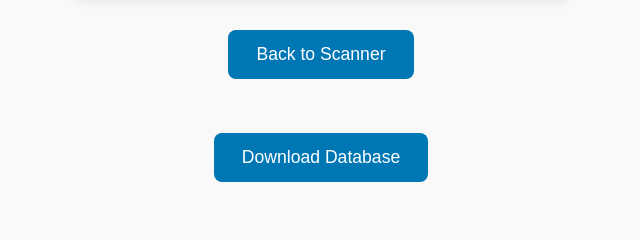
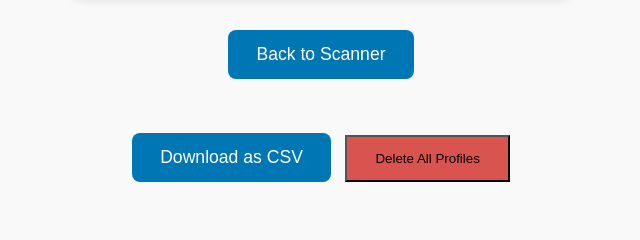
Before and after one commit to mourishantony/scanqr, a Flask app: page /profiles in a window 1280 px wide. Shown: the part 110-350 px from the top of the page, without its empty margins (319-959 px from the left). Run offline with Flask 3, Linux system fonts and the light colour scheme.

Commit message:
Updated all the bugs

```diff
--- a/app.py
+++ b/app.py
@@ -1,20 +1,31 @@
-from flask import Flask, render_template, request, redirect, url_for, send_file
+from flask import Response
+import csv
+from flask import Flask, render_template, request, redirect, url_for, Response, jsonify
 import os
 from flask_sqlalchemy import SQLAlchemy
+import csv
 
 app = Flask(__name__)
 app.config['SQLALCHEMY_DATABASE_URI'] = 'sqlite:///profiles.db'
 db = SQLAlchemy(app)
-@app.route('/download_db')
-def download_db():
-    db_path = os.environ.get('DATABASE_URL', None)
-    if db_path and db_path.startswith('sqlite:///'):
-        db_file = db_path.replace('sqlite:///', '')
-    else:
-        db_file = 'profiles.db'
-    if os.path.exists(db_file):
-        return send_file(db_file, as_attachment=True)
-    return 'Database file not found.', 404
+
+@app.route('/download_csv')
+def download_csv():
+    profiles = Profile.query.all()
+    def generate():
+        data = [['Name', 'Profile Link']]
+        for p in profiles:
+            data.append([p.name, p.link])
+        output = []
+        for row in data:
+            output.append(','.join('"{}"'.format(str(cell).replace('"', '""')) for cell in row))
+        return '\r\n'.join(output)
+    csv_data = generate()
+    return Response(
+        csv_data,
+        mimetype='text/csv',
+        headers={"Content-Disposition": "attachment;filename=profiles.csv"}
+    )
 
 class Profile(db.Model):
     id = db.Column(db.Integer, primary_key=True)
@@ -42,6 +53,16 @@ def add_profile():
         return {'status': 'success'}, 201
     return {'status': 'error'}, 400
 
+@app.route('/delete_all_profiles', methods=['POST','DELETE'])
+def delete_all_profiles():
+    try:
+        num_deleted = db.session.query(Profile).delete(synchronize_session=False)
+        db.session.commit()
+        return jsonify(status='success', deleted=num_deleted)
+    except Exception as e:
+        db.session.rollback()
+        return jsonify(status='error', error=str(e)), 500
+
 if __name__ == '__main__':
     with app.app_context():
         db.create_all()
--- a/templates/profiles.html
+++ b/templates/profiles.html
@@ -76,6 +76,36 @@
     </table>
     <a href="/" class="button">Back to Scanner</a>
     <br><br>
-    <a href="/download_db" class="button" download>Download Database</a>
+        <a href="/download_csv" class="button" download>Download as CSV</a>
+        <button class="button" id="delete-all-btn" style="background:#d9534f; margin-left: 10px; padding: 14px 28px;">Delete All Profiles</button>
+        <script>
+        const deleteBtn = document.getElementById('delete-all-btn');
+        deleteBtn.onclick = function() {
+            if (!confirm('Are you sure you want to delete all profiles? This cannot be undone.')) return;
+            deleteBtn.disabled = true;
+            deleteBtn.textContent = 'Deleting...';
+            fetch('/delete_all_profiles', {method: 'DELETE', headers: { 'Accept': 'application/json' }})
+                .then(async r => {
+                    let data;
+                    try { data = await r.json(); } catch(e) { throw new Error('Server did not return JSON (status '+r.status+').'); }
+                    if (!r.ok) throw new Error(data.error || ('HTTP '+r.status));
+                    return data;
+                })
+                .then(data => {
+                    if (data.status === 'success') {
+                        const table = document.querySelector('table');
+                        while (table.rows.length > 1) table.deleteRow(1);
+                        alert('All profiles deleted. ('+data.deleted+')');
+                    } else {
+                        alert('Error deleting profiles: ' + (data.error || 'Unknown error'));
+                    }
+                })
+                .catch(err => alert('Delete failed: ' + err.message))
+                .finally(() => {
+                    deleteBtn.disabled = false;
+                    deleteBtn.textContent = 'Delete All Profiles';
+                });
+        };
+        </script>
 </body>
 </html>
```
Also changed, not shown: templates/scan.html (+64 -16 lines), instance/profiles.db.
